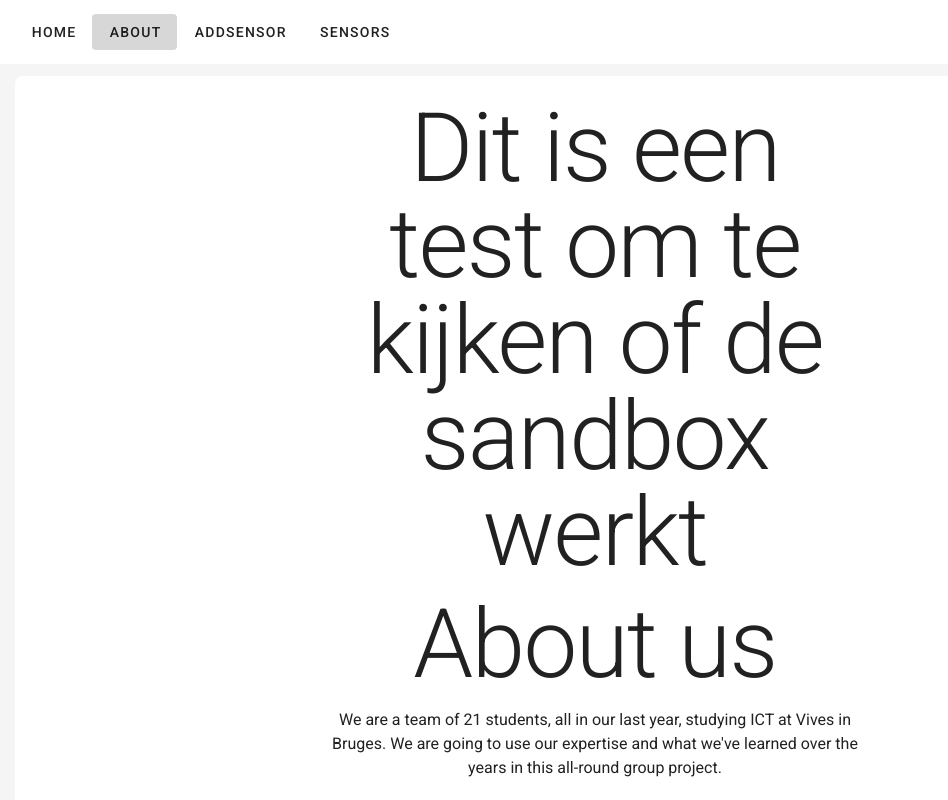
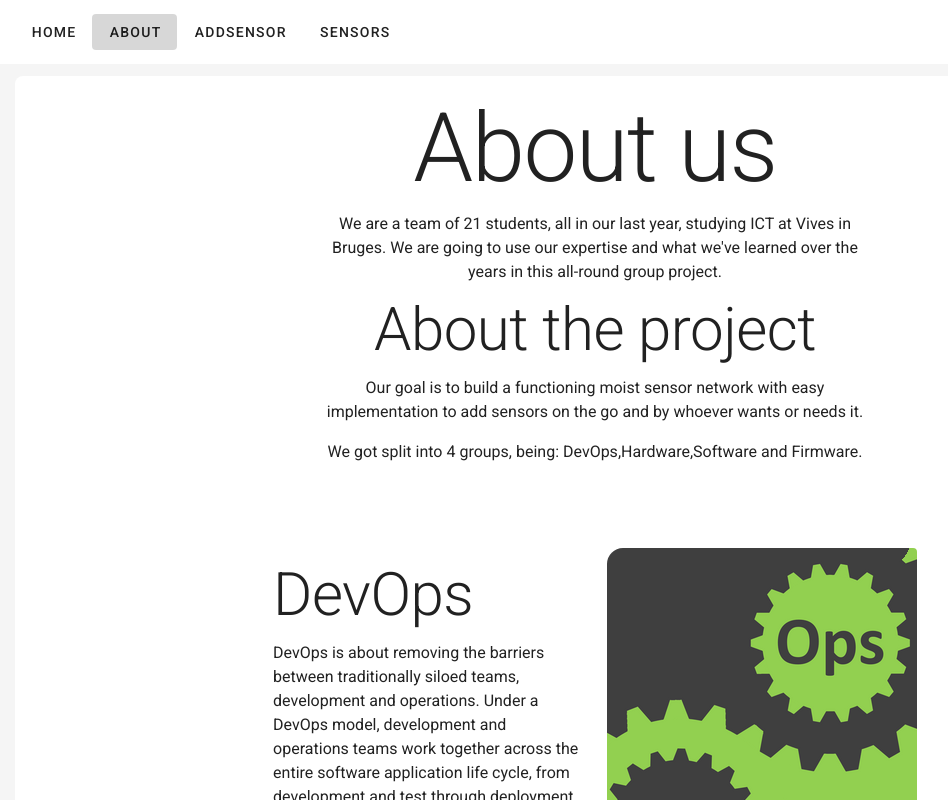
Before and after one commit to vives-projectwerk-2021/VueFrontendWebApp, a Vue app: page /about in a window 1280 px wide. Shown: the top 800 px of the page, without its empty margins (45-993 px from the left). Built offline with nearby package versions, Linux system fonts and the light colour scheme; no server answers; a web font is replaced by a local one.

Commit message:
Reverting change

```diff
--- a/src/components/AboutPage.vue
+++ b/src/components/AboutPage.vue
@@ -4,7 +4,6 @@
       <v-row justify="center">
         <v-col cols="6">
           <div class="text-center">
-            <p class="text-h1">Dit is een test om te kijken of de sandbox werkt</p>
             <p class="text-h1">About us</p>
             <p>
               We are a team of 21 students, all in our last year, studying ICT
```
